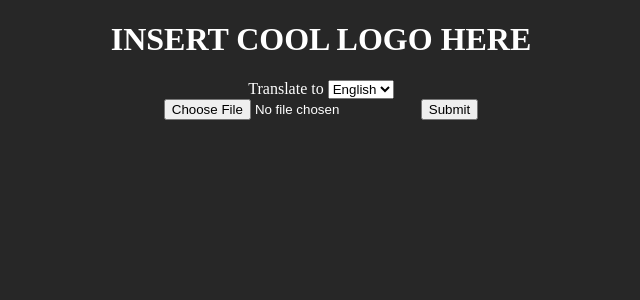
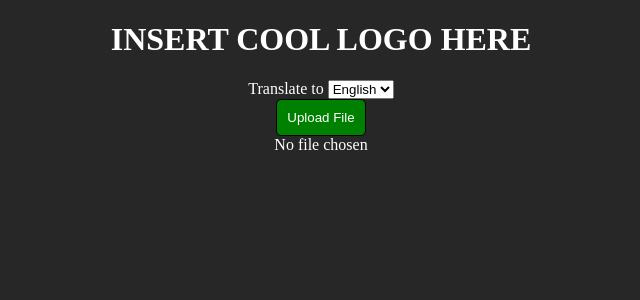
Before and after one commit to NoahTN/PictureThese, a Flask app: page / in a window 1280 px wide. Shown: the top 300 px of the page, without its empty margins (319-959 px from the left). Run offline with Flask 2, Linux system fonts and the light colour scheme; parts of the project's set-up code (start-up, migrations or seed data) failed here and were passed over.

Commit message:
Revert to 0fe77f4

```diff
--- a/static/js/upload.js
+++ b/static/js/upload.js
@@ -3,8 +3,8 @@ const customUploadBtn = document.getElementById("custom-upload-btn");
 const customUploadText = document.getElementById("custom-upload-text");
 const imageDiv = document.getElementById("image-div");
 const image = document.getElementById("uploaded-img");
-const imageSrc = document.getElementById("img-src");
 const itemsDiv = document.getElementById("items-div");
+const uploadForm = document.getElementById("upload-form");
 
 customUploadBtn.addEventListener("click", function() {
     defaultUploadBtn.click();
@@ -15,10 +15,11 @@ defaultUploadBtn.addEventListener("change", function() {
         // Make image-div visible and display the image
         imageDiv.style.display = "block";
         image.src = URL.createObjectURL(defaultUploadBtn.files[0]);
-        imageSrc.innerHTML = image.src;
         image.style.width = "75%";
         // Write the filename to customm-upload-text
         customUploadText.innerHTML = defaultUploadBtn.value.split("\\").pop();
+        // Submit form
+        uploadForm.submit();
     }
     else {
         customUploadText.innerHTML = "No file chosen";
--- a/templates/index.html
+++ b/templates/index.html
@@ -25,20 +25,13 @@
             </select>
         </div>
         <!--File Upload Button-->
-        <form action='/image' method="POST" enctype = "multipart/form-data">
-            <!--<input type="file" id="default-upload-btn" accept="image/*" hidden="hidden" name="file"/>
-            <button type="button" id="custom-upload-btn">Upload File</button>-->
-            <input type = "file" name = "file" />
-            <input type = "submit"/>
+        <form id="upload-form" action='/image' method="POST" enctype = "multipart/form-data">
+            <input name="file" type="file" id="default-upload-btn" accept="image/*" hidden="hidden"/>
+            <button type="button" id="custom-upload-btn">Upload File</button>
         </form>
-        <!--
         <span id="custom-upload-text">No file chosen</span>
 
-        <span id="img-src" name="img-src">Test2</span>
-        -->
-
         <script src={{ url_for('static', filename='js/upload.js') }}></script>
-        <!--<a href="{{url_for('visionAPI')}}" methods='POST'>Test</a>-->
 
     </body>
 </html>
```
Also changed, not shown: static/images/bg10.bmp (deleted), static/images/color.png (deleted), static/images/scoobydoo.png (deleted), 1 other file.
